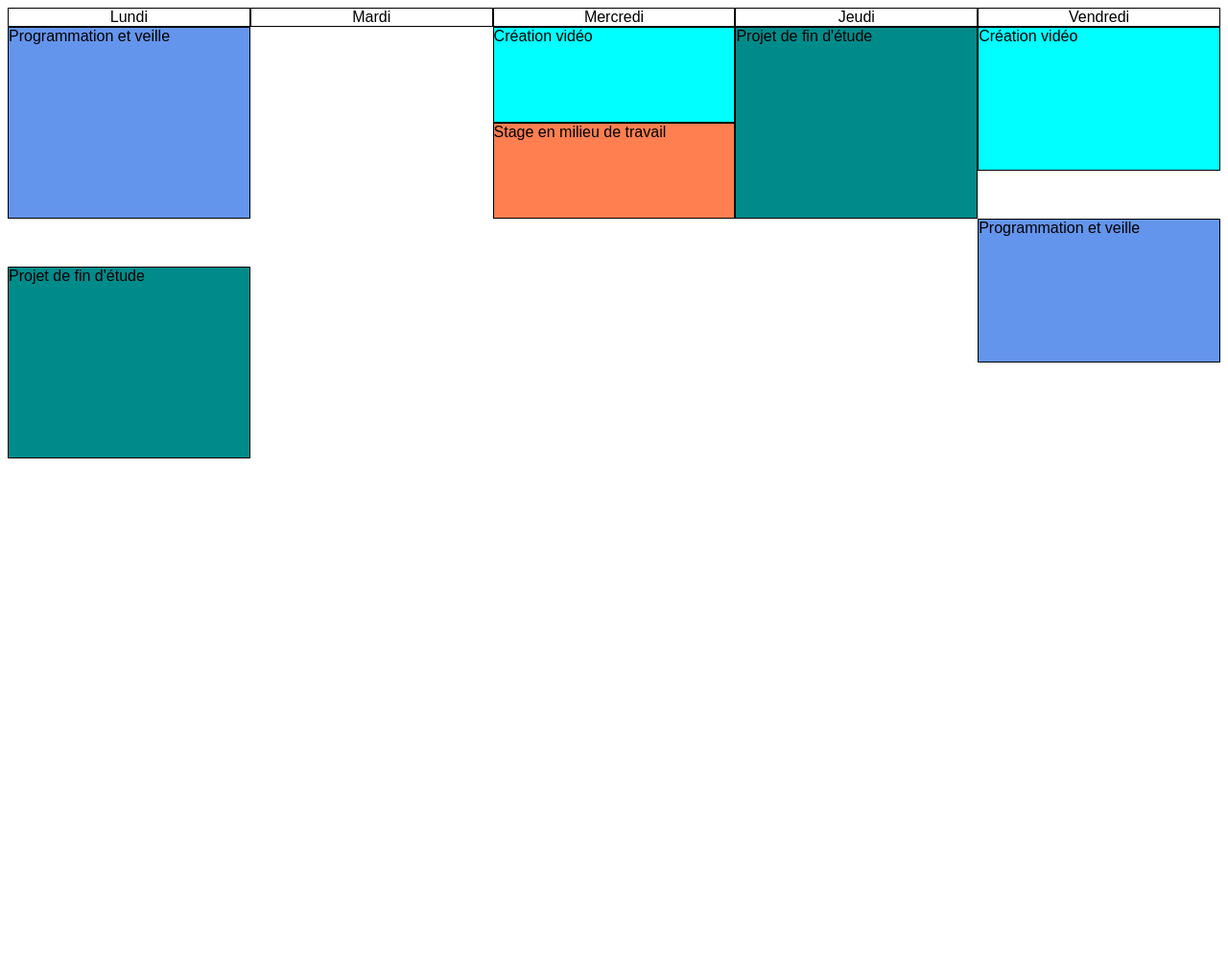
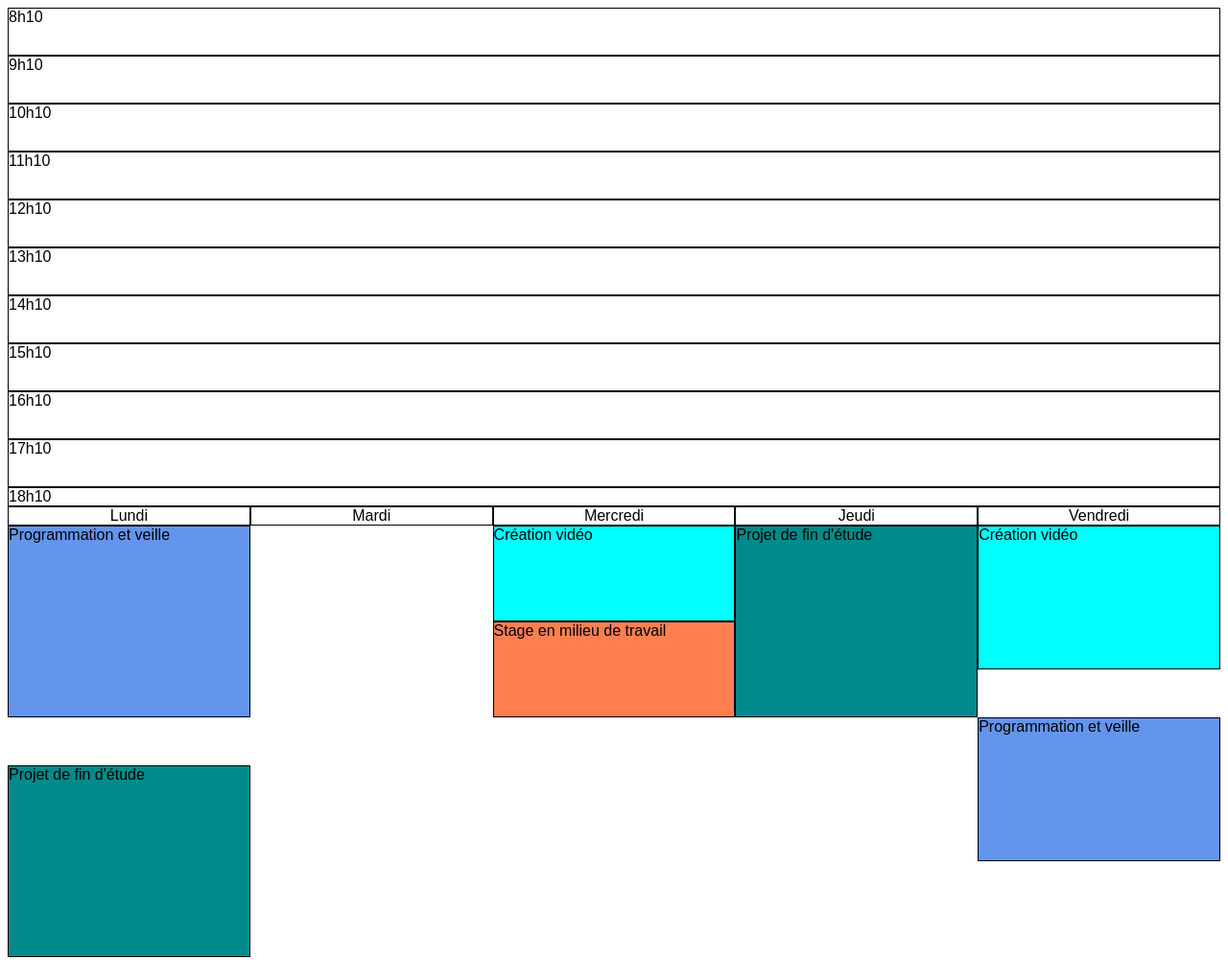
Before and after one commit to MaudeMartelDesign/exercise4, a plain HTML site: page grid.html in a window 1280 px wide. Shown: the whole page at 96% size. Before the commit the page ends 800 px from the top, so only its background shows below. Drawn offline with Linux system fonts and the light colour scheme.

Commit message:
Heures incomplet

```diff
--- a/grid.html
+++ b/grid.html
@@ -11,6 +11,19 @@
     </style>
 </head>
 <body>
+    <div class="heures">
+        <div class="8">8h10</div>
+        <div class="9">9h10</div>
+        <div class="10">10h10</div>
+        <div class="11">11h10</div>
+        <div class="12">12h10</div>
+        <div class="13">13h10</div>
+        <div class="14">14h10</div>
+        <div class="15">15h10</div>
+        <div class="16">16h10</div>
+        <div class="17">17h10</div>
+        <div class="18">18h10</div>
+    </div>
     <div class="jours">
         <div class="lundi">Lundi</div>
         <div class="mardi">Mardi</div>
--- a/sass/_cours.scss
+++ b/sass/_cours.scss
@@ -2,6 +2,7 @@
     display: grid;
     grid-template-columns: repeat(5, 1fr);
     grid-template-rows: repeat(10, 50px) ;
+    grid-area: 2/2/2/2;
 }
 
 .cours div{
--- /dev/null
+++ b/sass/_heures.scss
@@ -0,0 +1,12 @@
+
+        .heures{
+            display: grid;
+            grid-template-rows: repeat(10, 50px) ;
+        }
+
+        .heures div{
+            font-family: Arial, Helvetica, sans-serif;
+            font-size: 1,2em;
+            grid-gap: 10px;
+            border: 1px solid black;
+        }
--- a/sass/style.scss
+++ b/sass/style.scss
@@ -1,3 +1,5 @@
 @import "_cours.scss";
 
 @import "_jours.scss";
+
+@import "_heures.scss";
```
Also changed, not shown: css/style.css, 1 other file.
